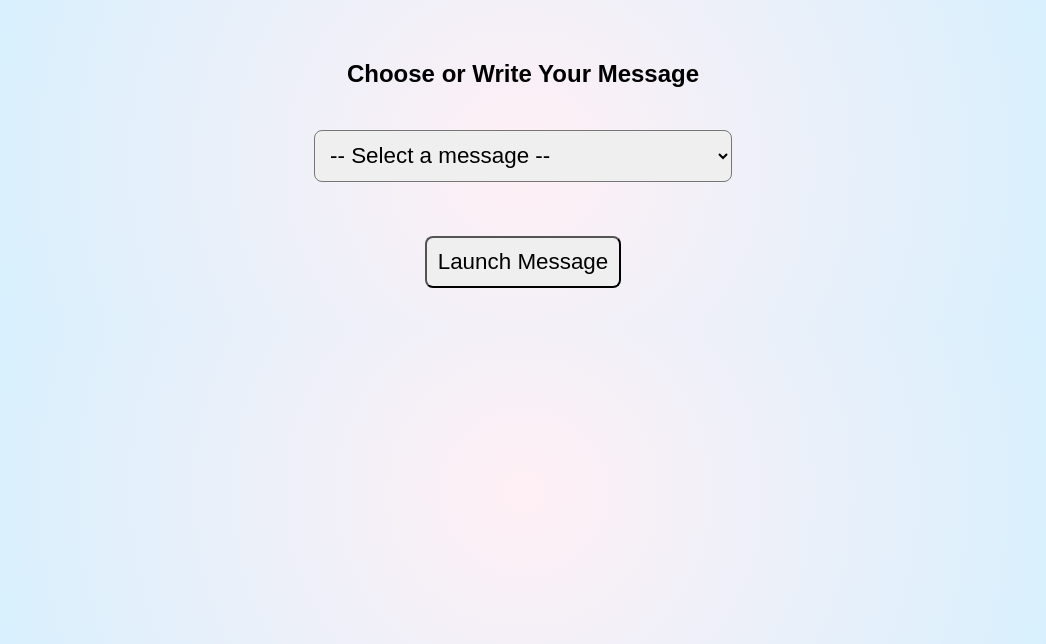
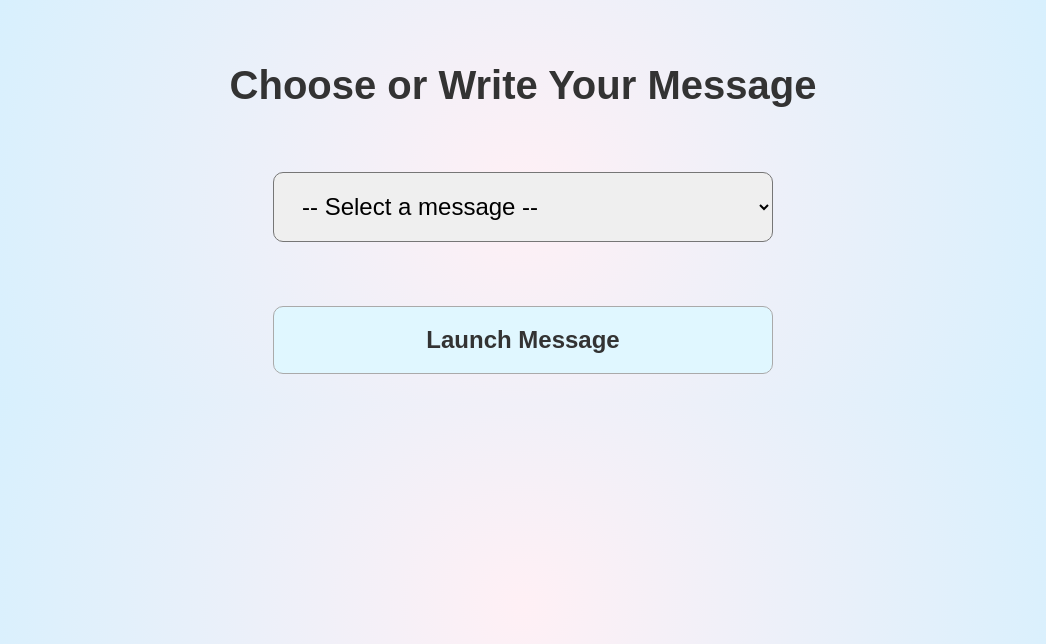
Before and after one commit to markivupgrades/mark4, a Flask app: page /message in a window 1280 px wide. Shown: the top 644 px of the page, without its empty margins (117-1163 px from the left). Run offline with Flask 3, Linux system fonts and the light colour scheme.

Commit message:
Add files via upload

```diff
--- a/templates/message.html
+++ b/templates/message.html
@@ -3,22 +3,72 @@
 <head>
   <meta charset="UTF-8" />
   <title>Choose Your Message</title>
+  <meta name="viewport" content="width=device-width, initial-scale=1.0" />
   <style>
+    html {
+      font-size: 20px;
+    }
+
     body {
       font-family: sans-serif;
       background: radial-gradient(circle at center, #fff0f5 0%, #d0f0ff 100%);
-      padding: 2em;
+      padding: 1.5em;
+      text-align: center;
+      margin: 0;
+    }
+
+    h2 {
+      font-size: 2em;
+      margin-bottom: 1em;
+      color: #333;
+    }
+
+    select, input, button {
+      font-size: 1.2em;
+      margin-top: 1em;
+      padding: 0.8em 1em;
+      border-radius: 10px;
+      width: 90%;
+      max-width: 500px;
+      box-sizing: border-box;
+    }
+
+    input[type="text"] {
       text-align: center;
     }
-    select, input, button {
-      font-size: 1.4em;
+
+    #customMessageContainer label {
+      font-size: 1.2em;
+      display: block;
       margin-top: 1em;
-      padding: 0.5em;
-      border-radius: 8px;
+      color: #444;
     }
-    input[type="text"] {
-      width: 80%;
-      text-align: center;
+
+    button {
+      background-color: #e0f7ff;
+      border: 1px solid #aaa;
+      color: #333;
+      font-weight: bold;
+      cursor: pointer;
+    }
+
+    button:hover {
+      background-color: #d0ecf5;
+    }
+
+    @media (max-width: 600px) {
+      html {
+        font-size: 18px;
+      }
+
+      select, input, button {
+        font-size: 1.1em;
+        padding: 0.6em;
+      }
+
+      h2 {
+        font-size: 1.8em;
+      }
     }
   </style>
 </head>
```
